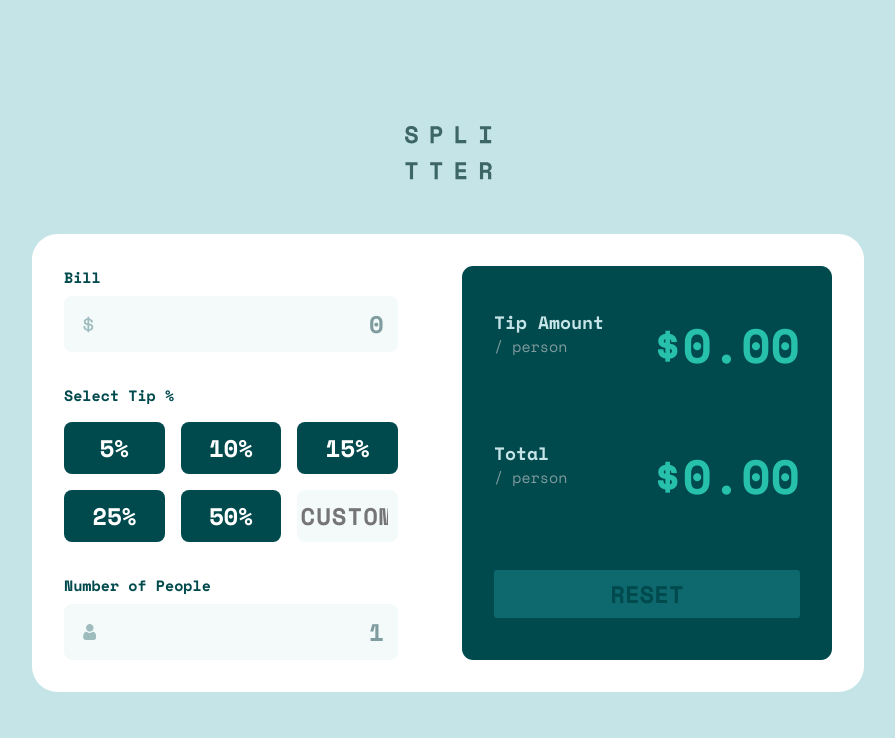
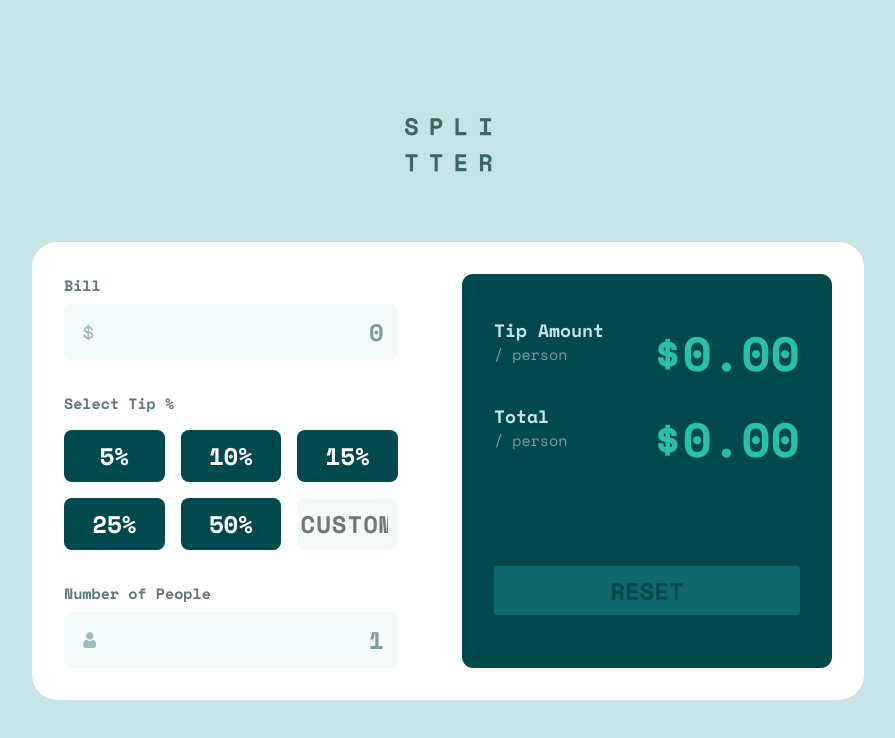
Before and after one commit to LogvnR/tip-calculator-app, a React (Create React App) app: page / in a window 1280 px wide. Shown: the top 738 px of the page, without its empty margins (192-1087 px from the left). Built offline with nearby package versions, Linux system fonts and the light colour scheme.

Commit message:
results style changes

```diff
--- a/src/App.module.css
+++ b/src/App.module.css
@@ -17,6 +17,7 @@ h1 {
   .main-container {
     height: 100vh;
     justify-content: center;
+    gap: 1rem;
   }
 
   .logo {
--- a/src/Components/Results.jsx
+++ b/src/Components/Results.jsx
@@ -3,6 +3,7 @@ import styles from "./Styles/Results.module.css";
 const Results = (props) => {
   return (
     <div className={styles.container}>
+      <div className={styles["result-container"]}>
         <div className={styles.result}>
           <div className={styles.description}>
             <p className={styles["description-title"]}>Tip Amount</p>
@@ -18,7 +19,10 @@ const Results = (props) => {
             <p className={styles["per-person"]}>/ person</p>
           </div>
           <div className={styles["amount-container"]}>
-          <p className={styles["amount"]}>{`$${props.totalPerPersonAmount}`}</p>
+            <p
+              className={styles["amount"]}
+            >{`$${props.totalPerPersonAmount}`}</p>
+          </div>
         </div>
       </div>
       <div className={styles["btn-container"]}>
--- a/src/Components/Styles/Input.module.css
+++ b/src/Components/Styles/Input.module.css
@@ -15,7 +15,7 @@
   font-family: var(--font);
   font-weight: 700;
   font-size: var(--font-small);
-  color: var(--dark-bg);
+  color: var(--dark-color1);
 }
 
 .error-label {
--- a/src/Components/Styles/Results.module.css
+++ b/src/Components/Styles/Results.module.css
@@ -8,6 +8,10 @@
   margin: 1.5rem 0 0;
   background-color: var(--dark-bg);
   font-family: var(--font);
+}
+
+.result-container {
+  width: 100%;
 }
 
 .result {
@@ -53,7 +57,7 @@
 
 .btn-container {
   width: 100%;
-  margin: 0.8rem 0;
+  margin: 1.5rem 0;
   display: flex;
   justify-content: center;
   align-items: center;
--- a/src/Components/Styles/Tips.module.css
+++ b/src/Components/Styles/Tips.module.css
@@ -6,7 +6,7 @@
   margin: 0;
   font-family: var(--font);
   font-size: var(--font-small);
-  color: var(--dark-bg);
+  color: var(--dark-color1);
   font-weight: 700;
   cursor: alias;
 }
```
Lines whose indentation alone changed are shown as unchanged.
